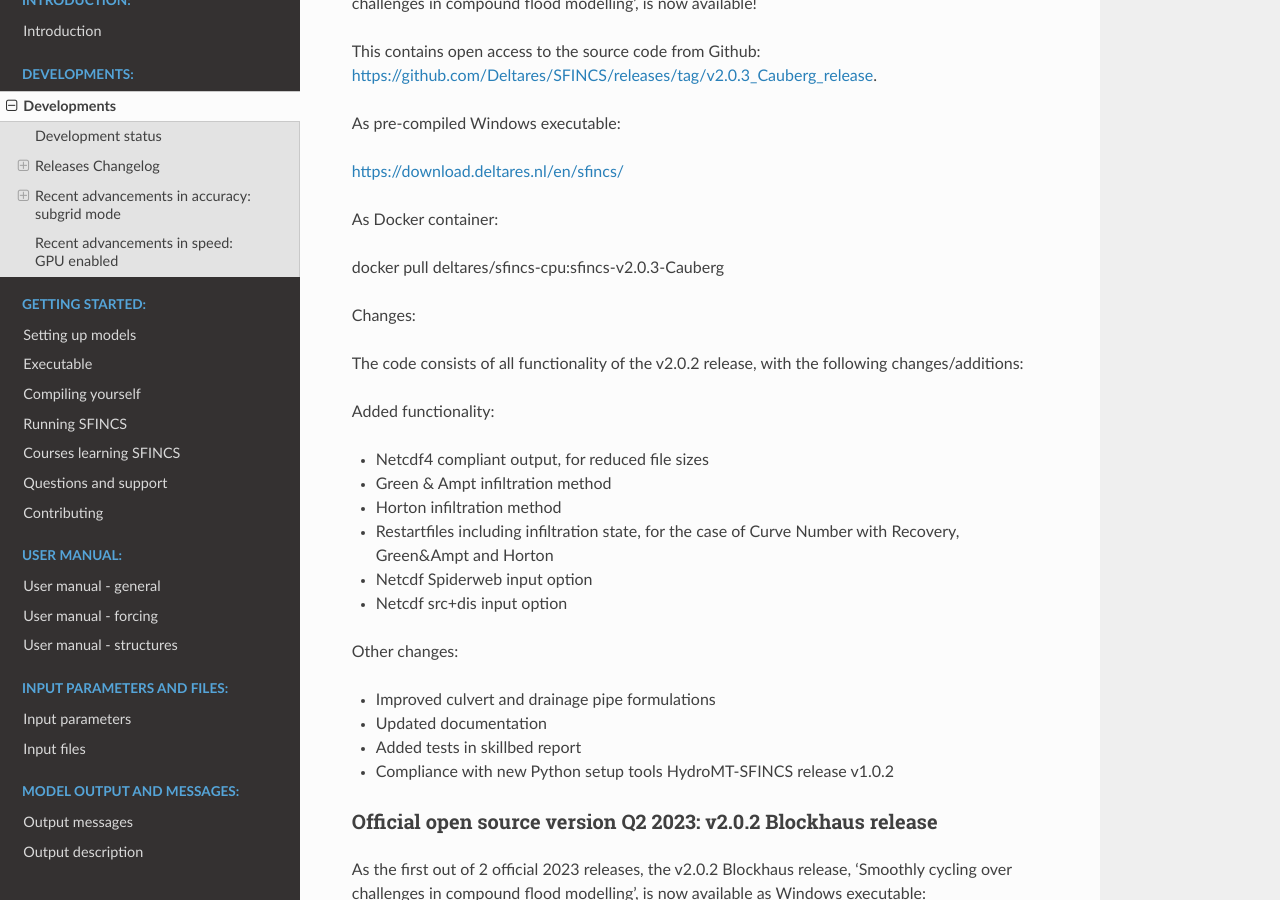
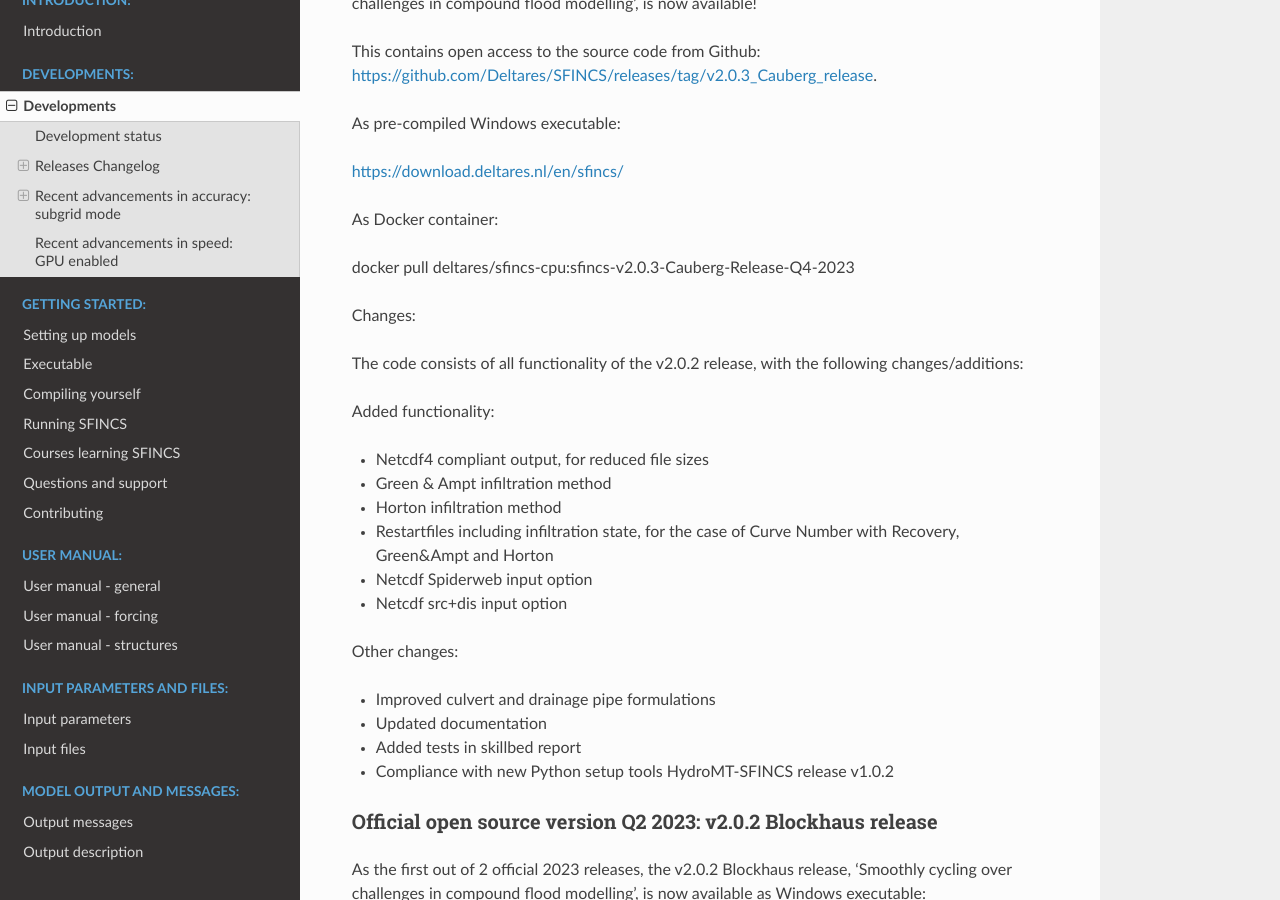
Before and after one commit to Deltares/SFINCS, a Sphinx documentation site: the page built from docs/developments.rst, in a window 1280 px wide and 900 px high, scrolled down 989 px. Built offline with Sphinx 7.4.7 and the Read the Docs theme 2.0.0, drawn with Linux system fonts in a browser that asks for light colours.

```diff
--- a/docs/developments.rst
+++ b/docs/developments.rst
@@ -32,7 +32,7 @@
 
 As Docker container:
 
-docker pull deltares/sfincs-cpu:sfincs-v2.0.3-Cauberg
+docker pull deltares/sfincs-cpu:sfincs-v2.0.3-Cauberg-Release-Q4-2023
 
 Changes:
 
```
Also changed, not shown: 1 other file.
